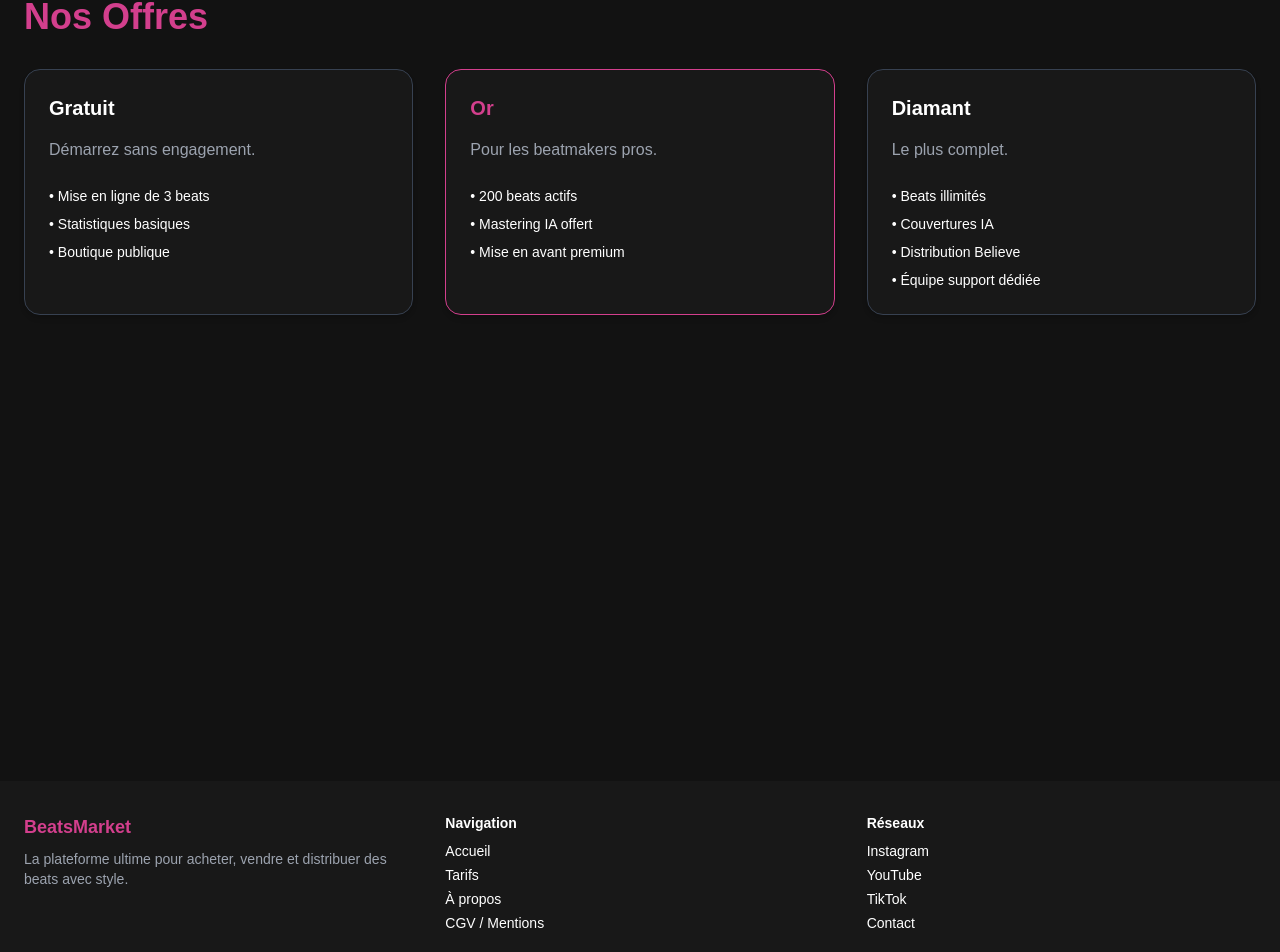
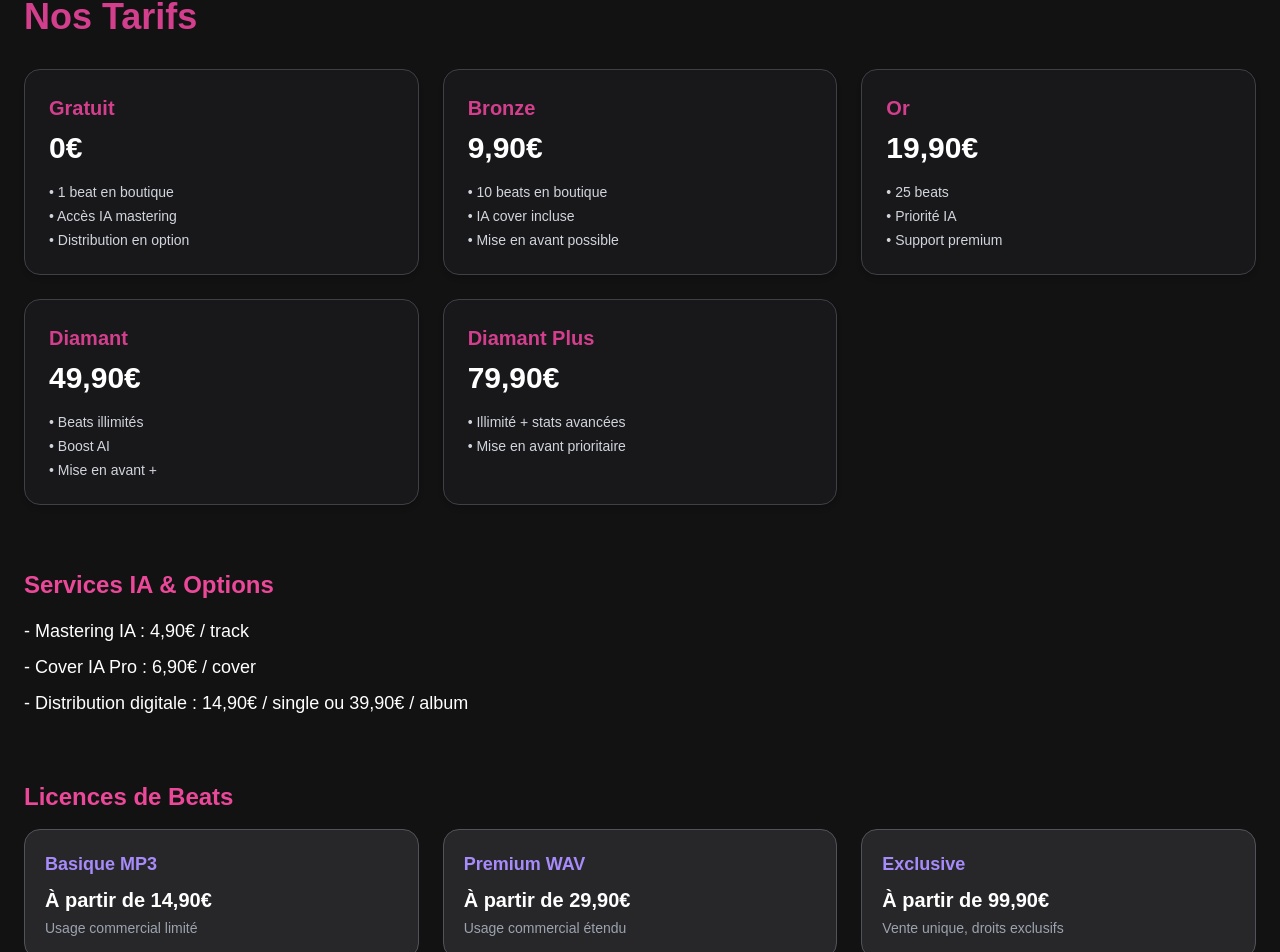
Before and after one commit to jaypms/beatsmarketlebon, a Next.js app: page /pricing in a window 1280 px wide. Shown: the part 131-1083 px from the top of the page. Built offline with nearby package versions, Linux system fonts and the light colour scheme.

Commit message:
Update page.tsx

```diff
--- a/app/pricing/page.tsx
+++ b/app/pricing/page.tsx
@@ -3,40 +3,55 @@ import React from "react"
 export default function PricingPage() {
   return (
     <section className="min-h-screen px-6 py-16 bg-darkbg text-white font-poppins">
-      <h1 className="text-4xl font-bold mb-8 text-primary">Nos Offres</h1>
+      <h1 className="text-4xl font-bold text-primary mb-8">Nos Tarifs</h1>
 
-      <div className="grid grid-cols-1 md:grid-cols-3 gap-8">
-        <div className="bg-darkbg2 p-6 rounded-2xl shadow-md border border-gray-700">
-          <h2 className="text-xl font-semibold mb-4">Gratuit</h2>
-          <p className="text-gray-400 mb-6">Démarrez sans engagement.</p>
-          <ul className="text-sm space-y-2">
-            <li>• Mise en ligne de 3 beats</li>
-            <li>• Statistiques basiques</li>
-            <li>• Boutique publique</li>
-          </ul>
-        </div>
+      {/* Plans d’abonnement */}
+      <div className="grid md:grid-cols-2 xl:grid-cols-3 gap-6 mb-16">
+        <PlanCard name="Gratuit" price="0€" features={["1 beat en boutique", "Accès IA mastering", "Distribution en option"]} />
+        <PlanCard name="Bronze" price="9,90€" features={["10 beats en boutique", "IA cover incluse", "Mise en avant possible"]} />
+        <PlanCard name="Or" price="19,90€" features={["25 beats", "Priorité IA", "Support premium"]} />
+        <PlanCard name="Diamant" price="49,90€" features={["Beats illimités", "Boost AI", "Mise en avant +"]} />
+        <PlanCard name="Diamant Plus" price="79,90€" features={["Illimité + stats avancées", "Mise en avant prioritaire"]} />
+      </div>
 
-        <div className="bg-darkbg2 p-6 rounded-2xl shadow-md border border-primary">
-          <h2 className="text-xl font-semibold text-primary mb-4">Or</h2>
-          <p className="text-gray-400 mb-6">Pour les beatmakers pros.</p>
-          <ul className="text-sm space-y-2">
-            <li>• 200 beats actifs</li>
-            <li>• Mastering IA offert</li>
-            <li>• Mise en avant premium</li>
-          </ul>
-        </div>
+      {/* Services additionnels */}
+      <h2 className="text-2xl font-semibold text-pink-500 mb-4">Services IA & Options</h2>
+      <ul className="space-y-2 text-lg mb-16">
+        <li>- Mastering IA : <span className="text-white">4,90€ / track</span></li>
+        <li>- Cover IA Pro : <span className="text-white">6,90€ / cover</span></li>
+        <li>- Distribution digitale : <span className="text-white">14,90€ / single</span> ou <span className="text-white">39,90€ / album</span></li>
+      </ul>
 
-        <div className="bg-darkbg2 p-6 rounded-2xl shadow-md border border-gray-700">
-          <h2 className="text-xl font-semibold mb-4">Diamant</h2>
-          <p className="text-gray-400 mb-6">Le plus complet.</p>
-          <ul className="text-sm space-y-2">
-            <li>• Beats illimités</li>
-            <li>• Couvertures IA</li>
-            <li>• Distribution Believe</li>
-            <li>• Équipe support dédiée</li>
-          </ul>
-        </div>
+      {/* Licences */}
+      <h2 className="text-2xl font-semibold text-pink-500 mb-4">Licences de Beats</h2>
+      <div className="grid md:grid-cols-2 xl:grid-cols-3 gap-6">
+        <LicenseCard type="Basique MP3" price="À partir de 14,90€" rights="Usage commercial limité" />
+        <LicenseCard type="Premium WAV" price="À partir de 29,90€" rights="Usage commercial étendu" />
+        <LicenseCard type="Exclusive" price="À partir de 99,90€" rights="Vente unique, droits exclusifs" />
+        <LicenseCard type="Exclusive + Stems" price="Dès 149,90€" rights="Inclut les multipistes, exclusif" />
       </div>
     </section>
   )
 }
+
+function PlanCard({ name, price, features }: { name: string, price: string, features: string[] }) {
+  return (
+    <div className="bg-zinc-900 rounded-2xl p-6 shadow-md border border-zinc-700">
+      <h3 className="text-xl font-semibold text-primary mb-2">{name}</h3>
+      <p className="text-3xl font-bold mb-4">{price}</p>
+      <ul className="space-y-1 text-sm text-gray-300">
+        {features.map((f, i) => <li key={i}>• {f}</li>)}
+      </ul>
+    </div>
+  )
+}
+
+function LicenseCard({ type, price, rights }: { type: string, price: string, rights: string }) {
+  return (
+    <div className="bg-zinc-800 rounded-2xl p-5 border border-zinc-600">
+      <h4 className="text-lg font-bold text-violet-400 mb-2">{type}</h4>
+      <p className="text-xl font-semibold mb-1">{price}</p>
+      <p className="text-sm text-gray-400">{rights}</p>
+    </div>
+  )
+}
```
